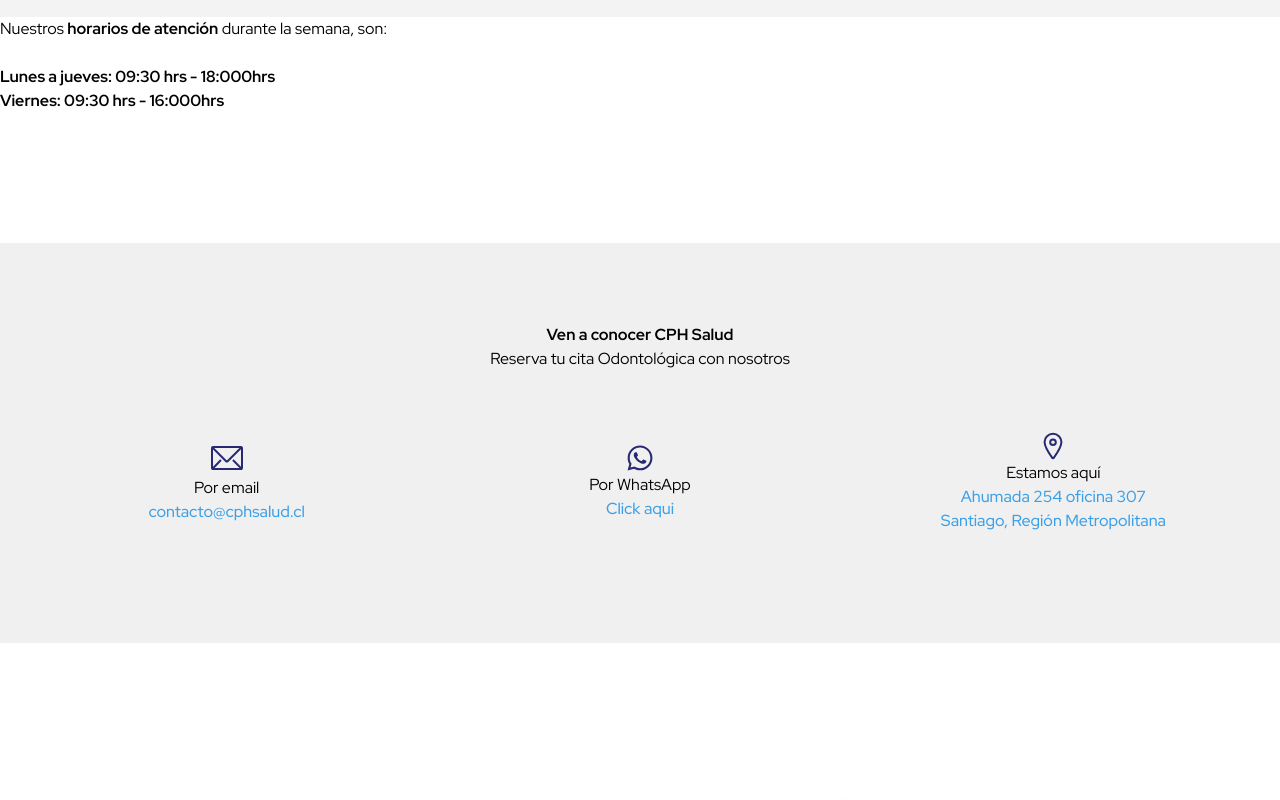
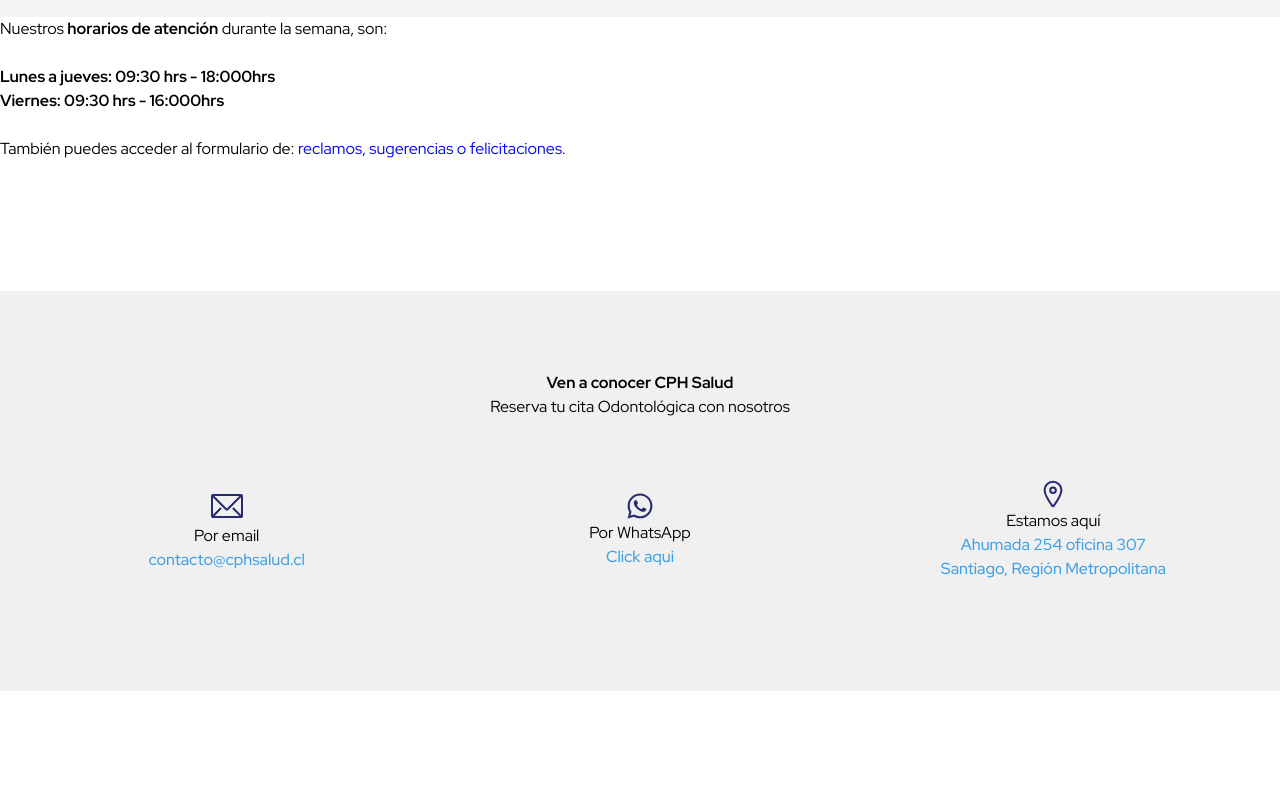
Before and after one commit to cphsalud/webclinica, a Next.js app: page /informacion-paciente in a window 1280 px wide. Shown: the part 2760-3560 px from the top of the page. Built offline with nearby package versions, Linux system fonts and the light colour scheme.

Commit message:
feature/link-reclamos

```diff
--- a/src/app/components/Pages/Informacion/Horarios.jsx
+++ b/src/app/components/Pages/Informacion/Horarios.jsx
@@ -13,6 +13,8 @@ export const Horarios = () => {
                 <br />
                 <h1><strong>Lunes a jueves: 09:30 hrs - 18:000hrs</strong></h1>
                 <h1><strong>Viernes: 09:30 hrs - 16:000hrs</strong></h1>
+                <br />
+                <h1>También puedes acceder al formulario de: <a style={{ 'color': 'blue' }} href="https://forms.gle/iFwuX2jY3KKmsEfL6" target="_blank">reclamos, sugerencias o felicitaciones.</a></h1>
             </div>
         </>
     )
```
